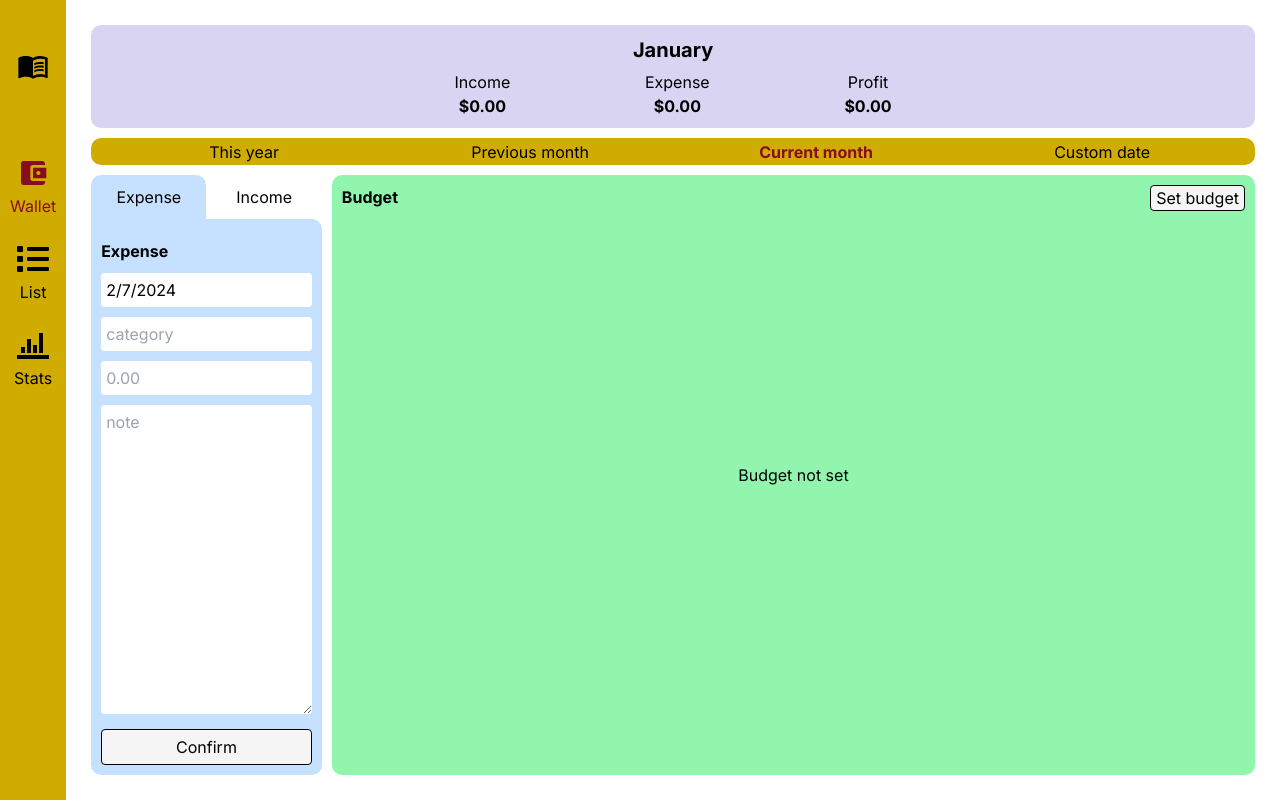
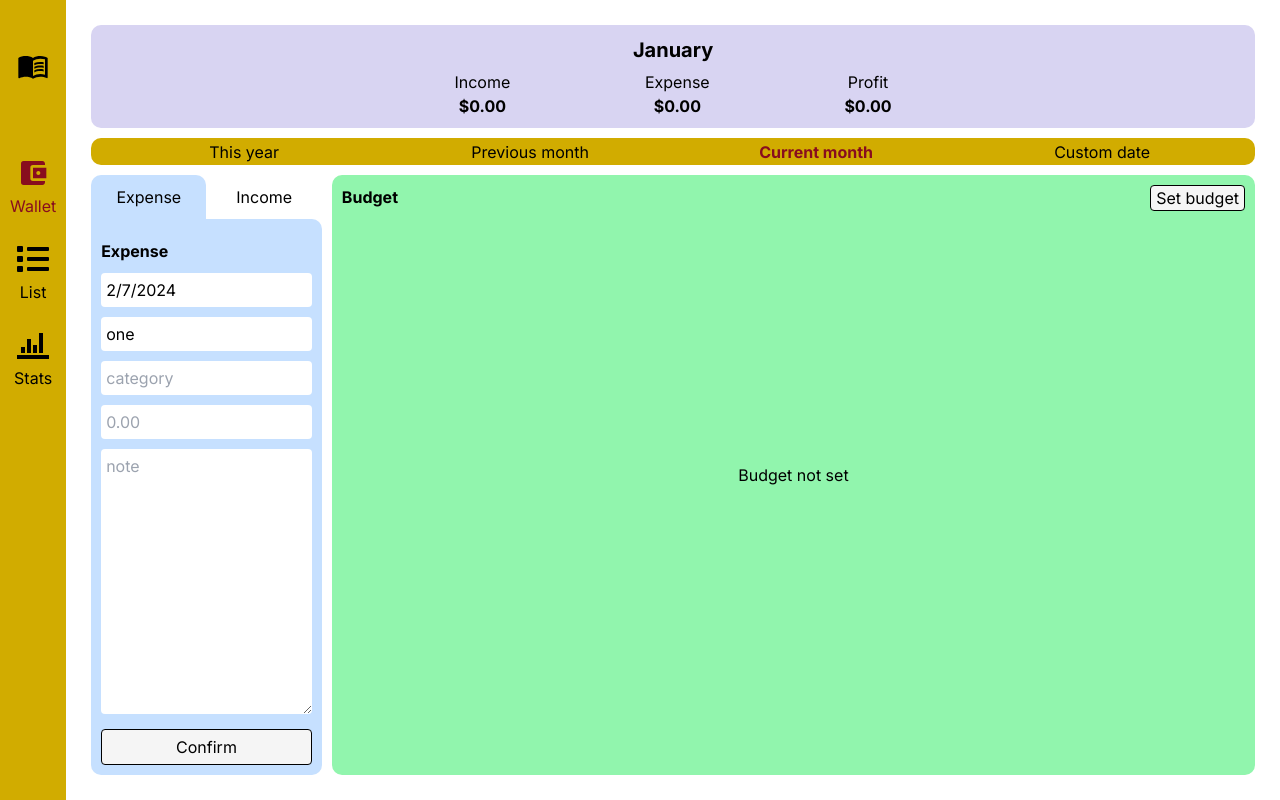
Before and after one commit to eimuciu/cash-tracker, a Next.js app: page / in a window 1280 px wide. Built offline with nearby package versions, Linux system fonts and the light colour scheme.

Commit message:
solving event bubbling

```diff
--- a/src/app/components/pages/home/dataInflow/index.tsx
+++ b/src/app/components/pages/home/dataInflow/index.tsx
@@ -1,4 +1,5 @@
-import DatePicker from "./datepicker";
+import DatePicker from './datepicker';
+import SelectPicker from './selectPicker';
 
 const commonClasses = 'w-[100%] mb-[10px] p-[5px] rounded';
 
@@ -7,6 +8,7 @@ export default function DataInflow() {
     <div className="flex flex-col h-[100%]">
       {/* <input className={commonClasses + ' '} placeholder="date" /> */}
       <DatePicker />
+      <SelectPicker />
       <input className={commonClasses + ' '} placeholder="category" />
       <input className={commonClasses + ' '} placeholder="0.00" type="text" />
       <textarea className={commonClasses + ' ' + 'grow'} placeholder="note" />
--- /dev/null
+++ b/src/app/components/pages/home/dataInflow/selectPicker/index.tsx
@@ -0,0 +1,60 @@
+'use client';
+
+import React from 'react';
+
+const commonClasses = 'w-[100%] mb-[10px] p-[5px] rounded bg-[white]';
+
+const data = ['one', 'two', 'three', 'four'];
+
+export default function SelectPicker() {
+  const [selectValue, setSelectValue] = React.useState<string>();
+  const [showPicker, setShowPicker] = React.useState<boolean>(false);
+
+  const handleSelection = (e: any) => {
+    e.stopPropagation();
+    setSelectValue(e.target.innerHTML);
+    setShowPicker(false);
+    console.log(showPicker);
+  };
+
+  // onMouseEnter
+  // onMouseLeave
+
+  return (
+    <div className="">
+      <div
+        onClick={() => {
+          setShowPicker(true);
+          console.log('am a executing');
+        }}
+        className={commonClasses + ' cursor-pointer relative'}
+      >
+        {!selectValue ? data[0] : selectValue}
+        <div
+          style={{ display: `${!showPicker ? 'none' : 'block'}` }}
+          className={
+            'absolute left-0 top-[120%] w-[100%] bg-[red] p-[10px]'
+            //  +
+            // `${showPicker ? 'block' : 'hidden'}`
+          }
+        >
+          <div>
+            {data.map((x) => (
+              <div
+                onClick={handleSelection}
+                className={
+                  commonClasses +
+                  ' ' +
+                  'rounded-none text-center mb-[0px] bg-[red]'
+                }
+                key={x}
+              >
+                {x}
+              </div>
+            ))}
+          </div>
+        </div>
+      </div>
+    </div>
+  );
+}
```
